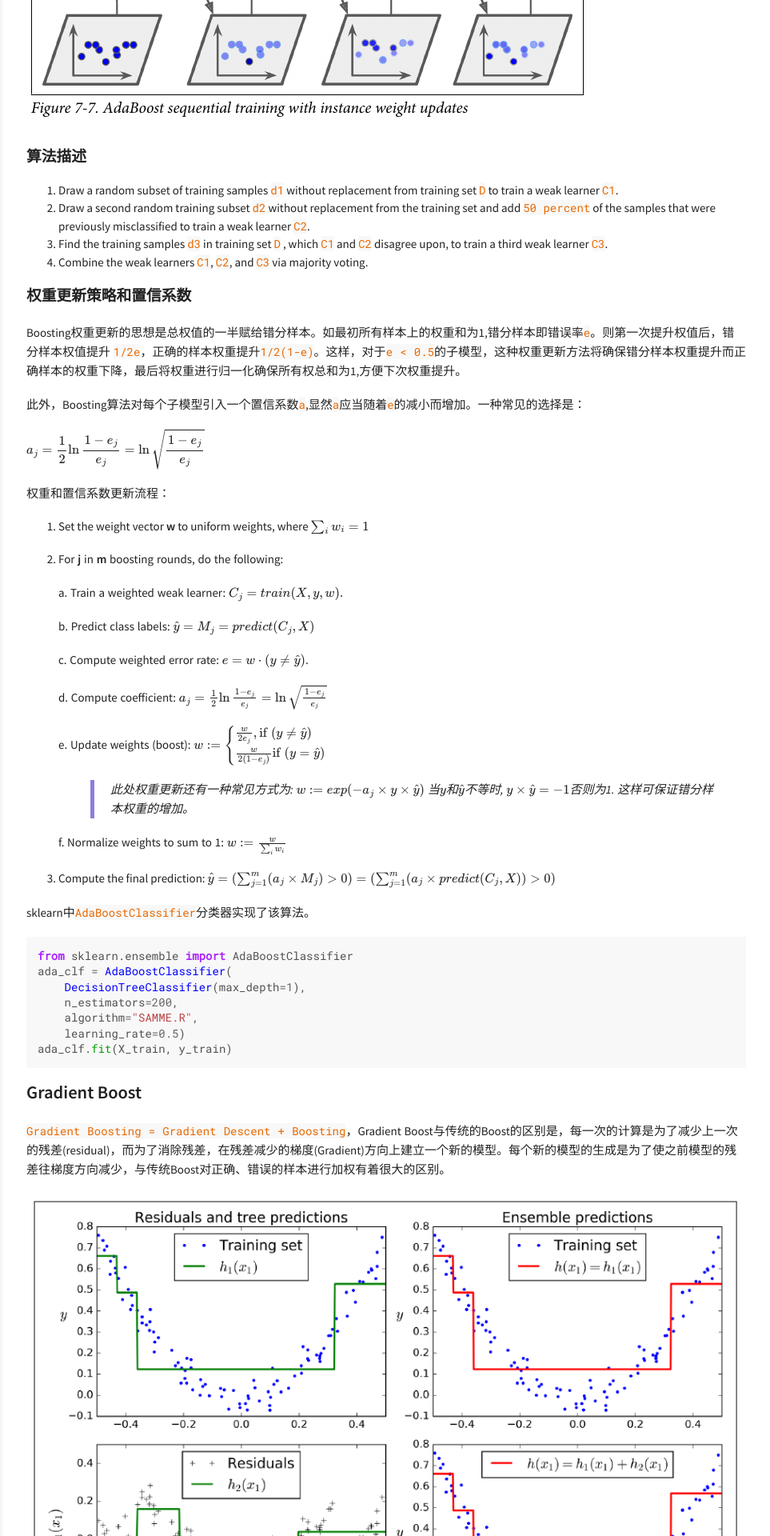
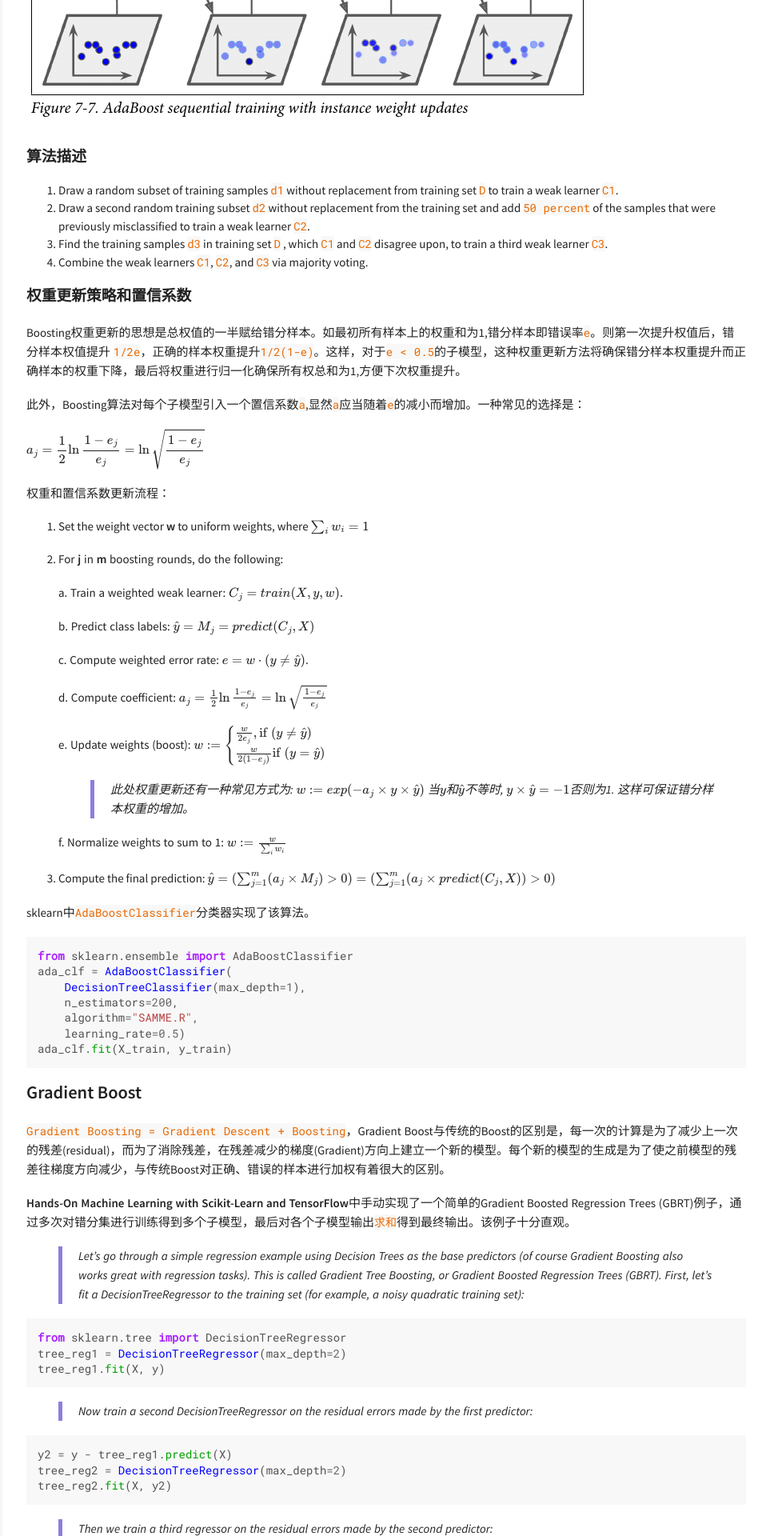
Before and after one commit to yixiaoyang/yixiaoyang.github.io, a Jekyll site: the page built from _posts/2018-08-14-ensemble-learning-tricks.md, in a window 1280 px wide. Shown: the part 3080-5000 px from the top of the page at 80% size, without its empty margins (317-1280 px from the left). Built offline with Jekyll 4.4.1, drawn with Linux system fonts in a browser that asks for light colours; formulas are drawn with MathJax 3; comment, search, counter and statistics services are not loaded.

Commit message:
1.修复文章图片问题：删除一处重复图片引用。

```diff
--- a/_posts/2018-08-14-ensemble-learning-tricks.md
+++ b/_posts/2018-08-14-ensemble-learning-tricks.md
@@ -159,8 +159,6 @@ ada_clf.fit(X_train, y_train)
 
 `Gradient Boosting = Gradient Descent + Boosting`，Gradient Boost与传统的Boost的区别是，每一次的计算是为了减少上一次的残差(residual)，而为了消除残差，在残差减少的梯度(Gradient)方向上建立一个新的模型。每个新的模型的生成是为了使之前模型的残差往梯度方向减少，与传统Boost对正确、错误的样本进行加权有着很大的区别。
 
-![](/images/gradient-boost.png)
-
 **Hands-On Machine Learning with Scikit-Learn and TensorFlow**中手动实现了一个简单的Gradient Boosted Regression Trees (GBRT)例子，通过多次对错分集进行训练得到多个子模型，最后对各个子模型输出`求和`得到最终输出。该例子十分直观。
 
 > Let’s go through a simple regression example using Decision Trees as the base predictors (of course Gradient Boosting also works great with regression tasks). This is called Gradient Tree Boosting, or Gradient Boosted Regression Trees (GBRT). First, let’s fit a DecisionTreeRegressor to the training set (for example, a noisy quadratic training set):
```
